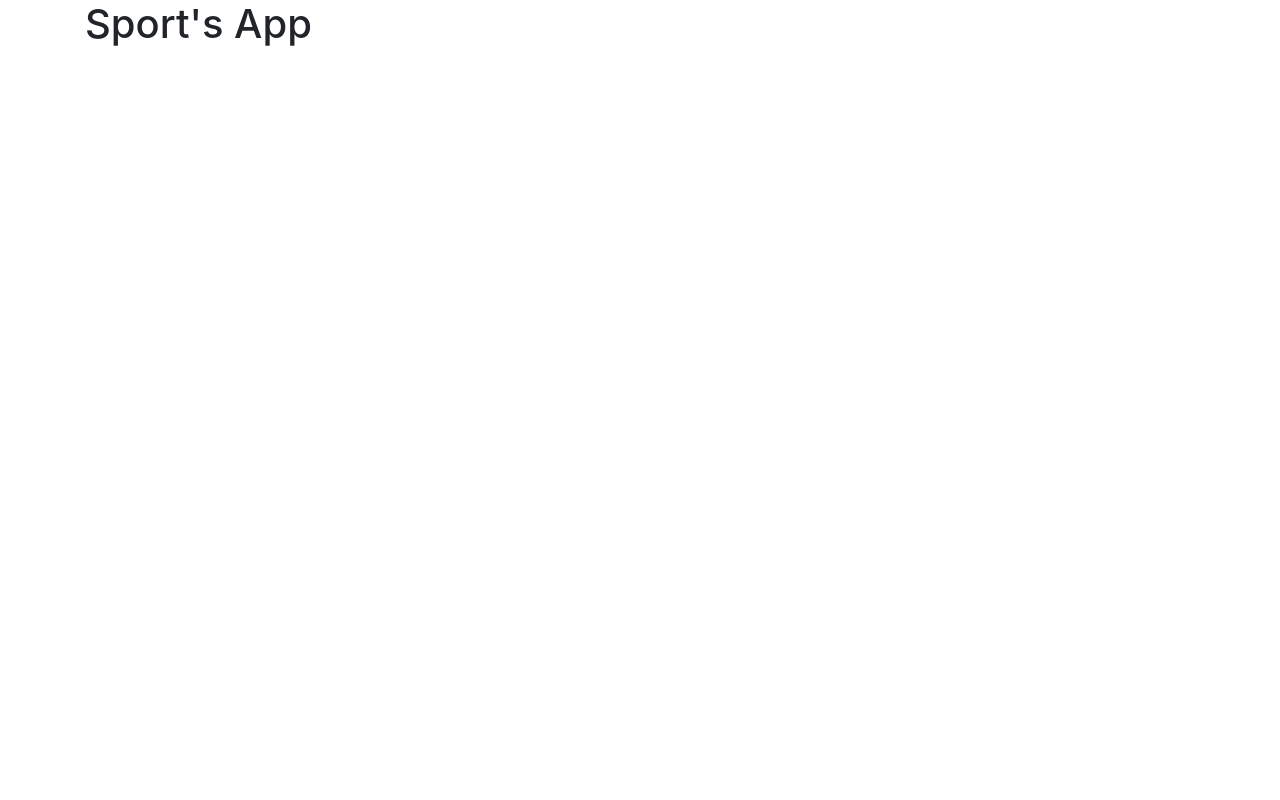
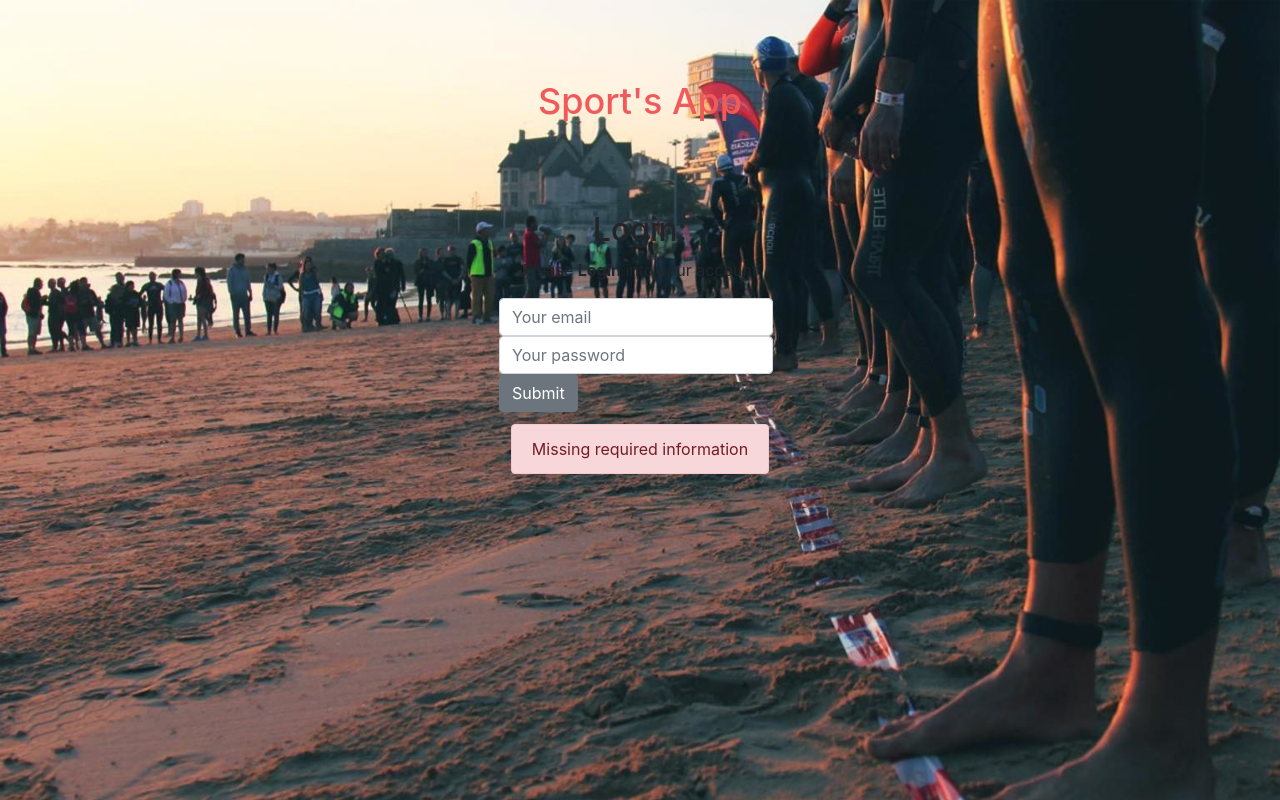
Before and after one commit to zato91/FitnessClub, a React (Create React App) app in the folder frontend/: page /login in a window 1280 px wide. Built offline with nearby package versions, Linux system fonts and the light colour scheme.

Commit message:
styling login page

```diff
--- a/frontend/src/App.css
+++ b/frontend/src/App.css
@@ -0,0 +1,98 @@
+@import url("https://fonts.googleapis.com/css2?family=Roboto:ital,wght@0,700;1,400&display=swap");
+
+* {
+    margin: 0;
+    padding: 0;
+    outline: 0;
+    box-sizing: border-box;
+}
+
+html,
+body,
+#root {
+    min-width: 100%;
+}
+
+body {
+    background: rgba(0, 0, 0, 0.5) url("./assets/background.jpg") no-repeat;
+    background-size: cover;
+    -webkit-font-smoothing: antialiased !important;
+}
+
+body,
+input,
+button {
+    font-family: "Roboto", Arial, Helvetica, sans-serif;
+    font-size: 14px;
+}
+
+.container {
+    margin: 80px auto;
+    max-width: 450px;
+    width: 100%;
+    display: flex;
+    flex-direction: column;
+    align-items: center;
+}
+
+.container h1 {
+    color: #f05a5b;
+    font-size: 36px;
+}
+
+.content {
+    width: 80%;
+    opacity: 0.8;
+    background: #ffffff;
+    margin-top: 50px;
+    border-radius: 4px;
+    padding: 30px;
+}
+
+.content > p {
+    font-size: 22px;
+    line-height: 30px;
+    margin-bottom: 30px;
+}
+
+.content button.submit-btn {
+    border: 0;
+    border-radius: 2px;
+    width: 100%;
+    height: 42px;
+    padding: 0 20px;
+    font-size: 16px;
+    font-weight: 700;
+    background: #f05a5b;
+    color: #ffffff;
+    cursor: pointer;
+}
+
+.content button.submit-btn:hover {
+    background: #e14f50;
+    opacity: 1;
+}
+
+.content button.secondary-btn {
+    border: 0;
+    border-radius: 2px;
+    width: 100%;
+    height: 42px;
+    padding: 0 20px;
+    font-size: 16px;
+    font-weight: 700;
+    background: #337ab7;
+    color: #ffffff;
+    cursor: pointer;
+}
+
+.content button.secondary-btn:hover {
+    background: #286090;
+    opacity: 1;
+}
+
+.content div.input-group {
+    display: flex;
+    flex-direction: column;
+    margin-bottom: 1rem;
+}
--- a/frontend/src/pages/Login/index.js
+++ b/frontend/src/pages/Login/index.js
@@ -1,28 +1,38 @@
 import React, { useState } from 'react';
 import api from '../../services/api'
-import { Container, Button, Form, FormGroup, Input } from 'reactstrap';
+import { Alert, Container, Button, Form, FormGroup, Input } from 'reactstrap';
 
 export default function Login({ history }) {
     const [email, setEmail] = useState("")
     const [password, setPassword] = useState("")
+    const [errorMessage, setErrorMessage] = useState("false")
+    const [error, setError] = useState("false")
 
 
     const handleSubmit = async evt => {
         evt.preventDefault();
-        console.log('result of the submit', email, password)
+
 
         const response = await api.post('/login', { email, password })
         const userId = response.data._id || false;
 
-        if (userId) {
-            localStorage.setItem('user', userId)
-            history.push('/dashboard')
-        } else {
-            const { message } = response.data
-            console.log(message)
+        try {
+            if (userId) {
+                localStorage.setItem('user', userId)
+                history.push('/dashboard')
+            } else {
+                const { message } = response.data
+                setError(true)
+                setErrorMessage(message)
+                setTimeout(() => {
+                    setError(false)
+                    setErrorMessage("")
+                }, 2000)
+            }
+        } catch (error) {
+
         }
     }
-
     return (
         <Container>
             <h2>Login:</h2>
@@ -36,6 +46,10 @@
                 </FormGroup>
                 <Button>Submit</Button>
             </Form>
+            {error ? (
+                <Alert className="event-validation" color="danger"> Missing required information</Alert>
+            ) : ""}
         </Container>
+
     );
 }
--- a/frontend/src/routes.js
+++ b/frontend/src/routes.js
@@ -9,9 +9,9 @@
     return (
         <BrowserRouter>
             <Switch>
-                <Route path='/' exact component={Login} />
+                <Route path='/' exact component={Dashboard} />
+                <Route path='/login' exact component={Login} />
                 <Route path='/register' exact component={Register} />
-                <Route path='/dashboard' component={Dashboard} />
                 <Route path="/events" component={EventsPage} />
             </Switch>
         </BrowserRouter>
```
Also changed, not shown: frontend/src/pages/EventsPage/index.js (+3 -5 lines), frontend/src/assets/background.jpg (added).
